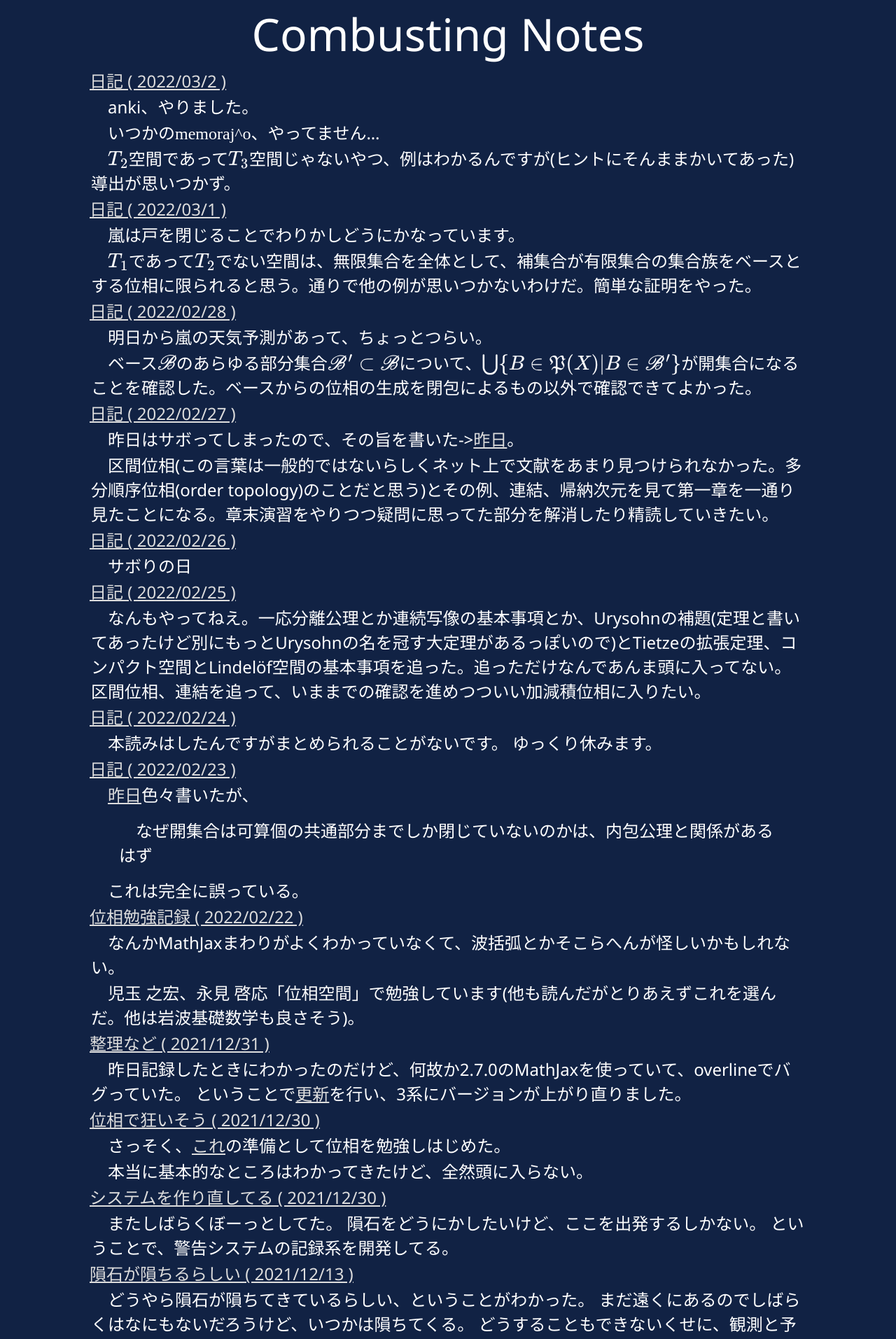
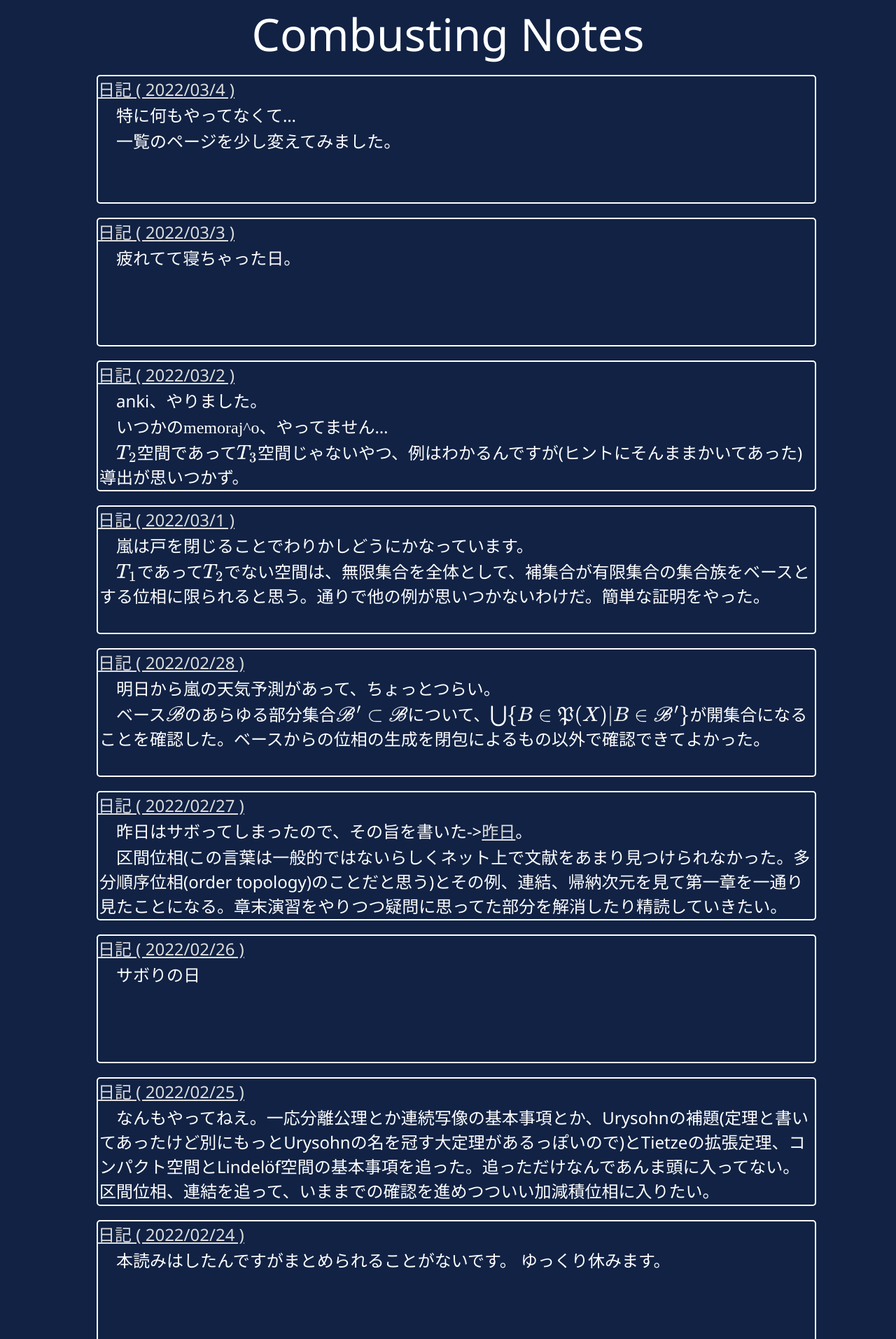
Before and after one commit to schzna/schzna.github.io, a Jekyll site: the page built from windows/notes.html, in a window 1280 px wide. Shown: the top 1913 px of the page at 70% size. Built offline with Jekyll 4.4.1, drawn with Linux system fonts in a browser that asks for light colours; some web fonts are replaced.

Commit message:
tweak stylesheet & write 2022-03-03, 2022-03-04

```diff
--- /dev/null
+++ b/_posts/2022-03-03-diary.md
@@ -0,0 +1,7 @@
+---
+title: "日記"
+author: "Schzna"
+categories: "雑記"
+---
+
+疲れてて寝ちゃった日。
--- /dev/null
+++ b/_posts/2022-03-04-diary.md
@@ -0,0 +1,14 @@
+---
+title: "日記"
+author: "Schzna"
+categories: "雑記"
+---
+
+特に何もやってなくて...
+
+一覧のページを少し変えてみました。
+<!--more-->
+実はタグごとの表示をどうすべきか迷っています。
+Jekyllは静的にしかサイトをつくらない。だから1つのページでGETパラメータとかでごちゃごちゃするわけにもいかず...
+タグごとにhtmlファイル作るのは嫌すぎる。
+そこで、DOM自体は用意しておいてJavascriptで表示切り替えする方法を考えています。でもJavascriptはあんまつかいたくないんですよね...まあいままでも一覧ページでは使ってたしいっか。
--- a/stylesheets/main.css
+++ b/stylesheets/main.css
@@ -42,7 +42,11 @@ notes{
 }
 
 thumnail{
-    border: 2px white;
+    width: 100%;
+    min-height: 20vh;
+    border: 2px white solid;
+    border-radius: 5px;
+    margin: 10px;
 }
 
 thumnail a{
--- /dev/null
+++ b/stylesheets/notes.css
@@ -0,0 +1,3 @@
+contents{
+    display: flex;
+}
--- a/windows/notes.html
+++ b/windows/notes.html
@@ -33,32 +33,10 @@ title: "List"
 			{% for post in site.posts %}
 			<thumnail>
 				<a href="{{ post.url }}">{{ post.title }} ( {{ post.date | date: "%Y/%m/%-d" }} ) </a>
-				<p>{{ post.excerpt }}</p>
+				{{ post.excerpt }}
 			</thumnail>
 			{% endfor %}
 		</notes>
-		<tree>
-			<ul>
-				<li>
-					<p expand="true">カテゴリ</p>
-					<ul expand="true">
-						{% for category in site.categories %}
-						<li>
-							<p expand="false">{{ category[0] }}</p><a></a>
-							<ul expand="false">
-								{% for post in category[1] %}
-								<li>
-									<a href="{{ post.url }} ">{{ post.title }} ( {{ post.date | date: "%Y/%m/%-d" }} )
-									</a><a></a>
-								</li>
-								{% endfor %}
-							</ul>
-						</li>
-						{% endfor %}
-					</ul>
-				</li>
-			</ul>
-		</tree>
 		<a href="/index.html">top</a>
 		<footer>
 			&copy; Copyright 2022, Schzna
```
Also changed, not shown: other parts of windows/notes.html (+1 -1 lines).
